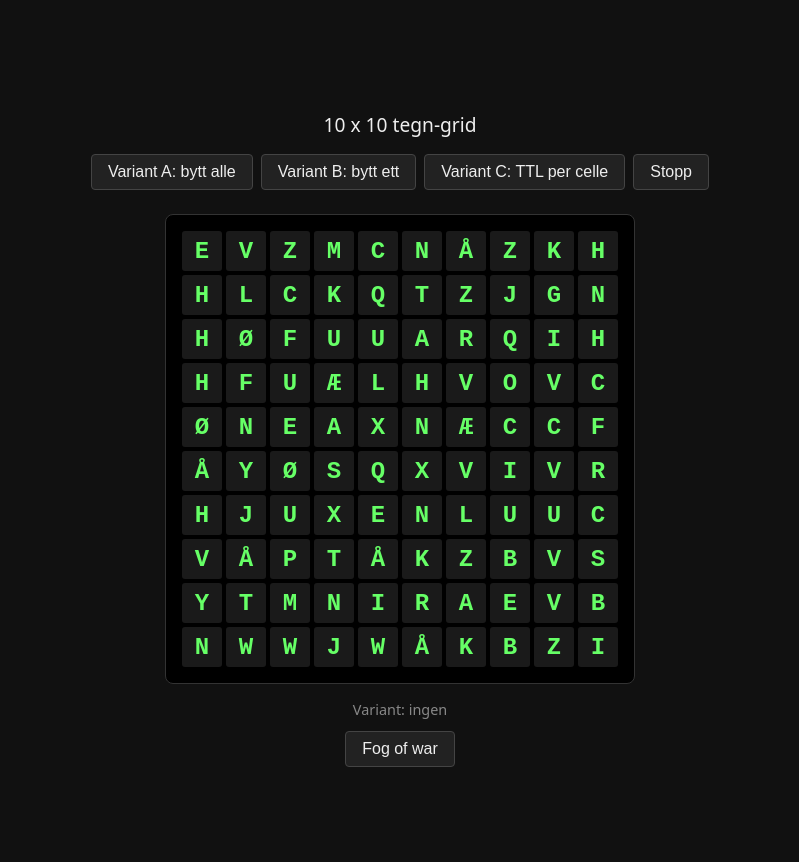
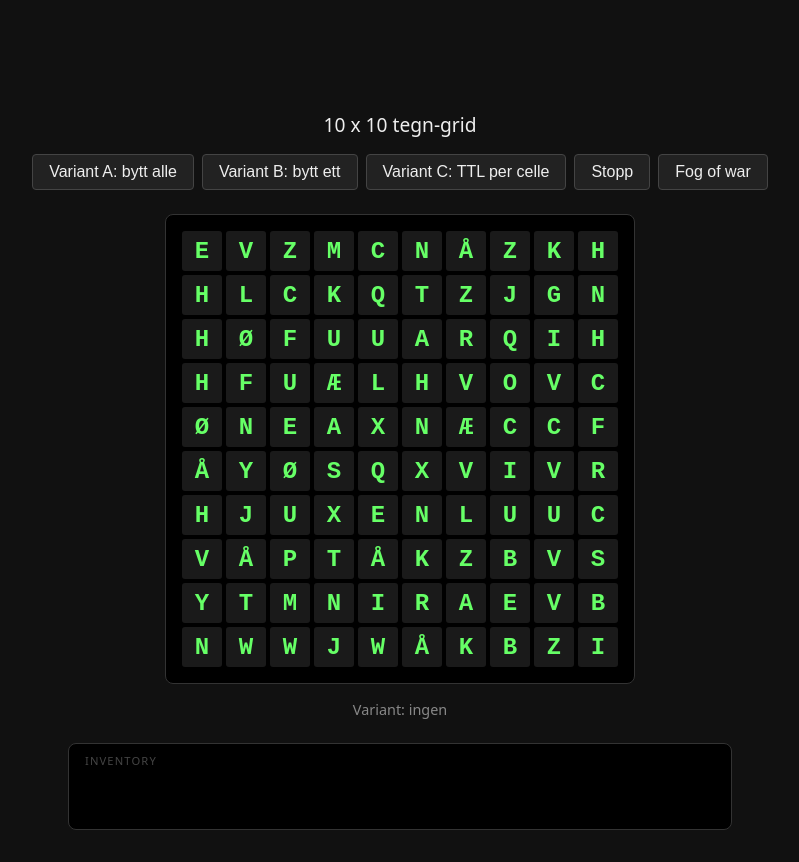
Before and after one commit to Lossfelt/wordsmith, a website: page index.html in a window 1280 px wide. Shown: the whole page, without its empty margins (240-1039 px from the left). Before the commit the page ends 800 px from the top, so only its background shows below. Drawn offline with Linux system fonts and the light colour scheme.

Commit message:
Laget en inventory boks som forberedelse for å kunne plukke bokstaver

```diff
--- a/index.html
+++ b/index.html
@@ -53,11 +53,16 @@
     </div>
 
     <button id="btnStop">Stopp</button>
+    <button id="btnFog" class="btn-fog">Fog of war</button>
   </div>
 
   <div id="grid"></div>
   <div class="status" id="status">Variant: ingen</div>
-  <button id="btnFog" class="btn-fog">Fog of war</button>
+
+  <div class="inventory">
+    <div class="inventory-label">Inventory</div>
+    <div class="inventory-slots" id="inventory"></div>
+  </div>
 
   <!-- Lastes i rekkefølge: grid definerer cells[], lens og modes bruker den -->
   <script src="grid.js"></script>
--- a/style.css
+++ b/style.css
@@ -139,11 +139,31 @@ button:hover:not(.active) {
   font-size: 0.9rem;
   color: #888;
 }
-.btn-fog {
-  margin-top: 0.75rem;
-}
 .btn-fog.active {
   background: #b6820a;
   border-color: #b6820a;
   color: #000;
 }
+
+/* Inventory */
+.inventory {
+  margin-top: 1.5rem;
+  width: 630px; /* same visual width as grid incl. padding */
+  background: #000;
+  border: 1px solid #333;
+  border-radius: 8px;
+  padding: 0.6rem 1rem 0.8rem;
+}
+.inventory-label {
+  font-size: 0.7rem;
+  text-transform: uppercase;
+  letter-spacing: 0.1em;
+  color: #444;
+  margin-bottom: 0.5rem;
+}
+.inventory-slots {
+  display: flex;
+  flex-wrap: wrap;
+  gap: 4px;
+  min-height: 2.5rem;
+}
```
